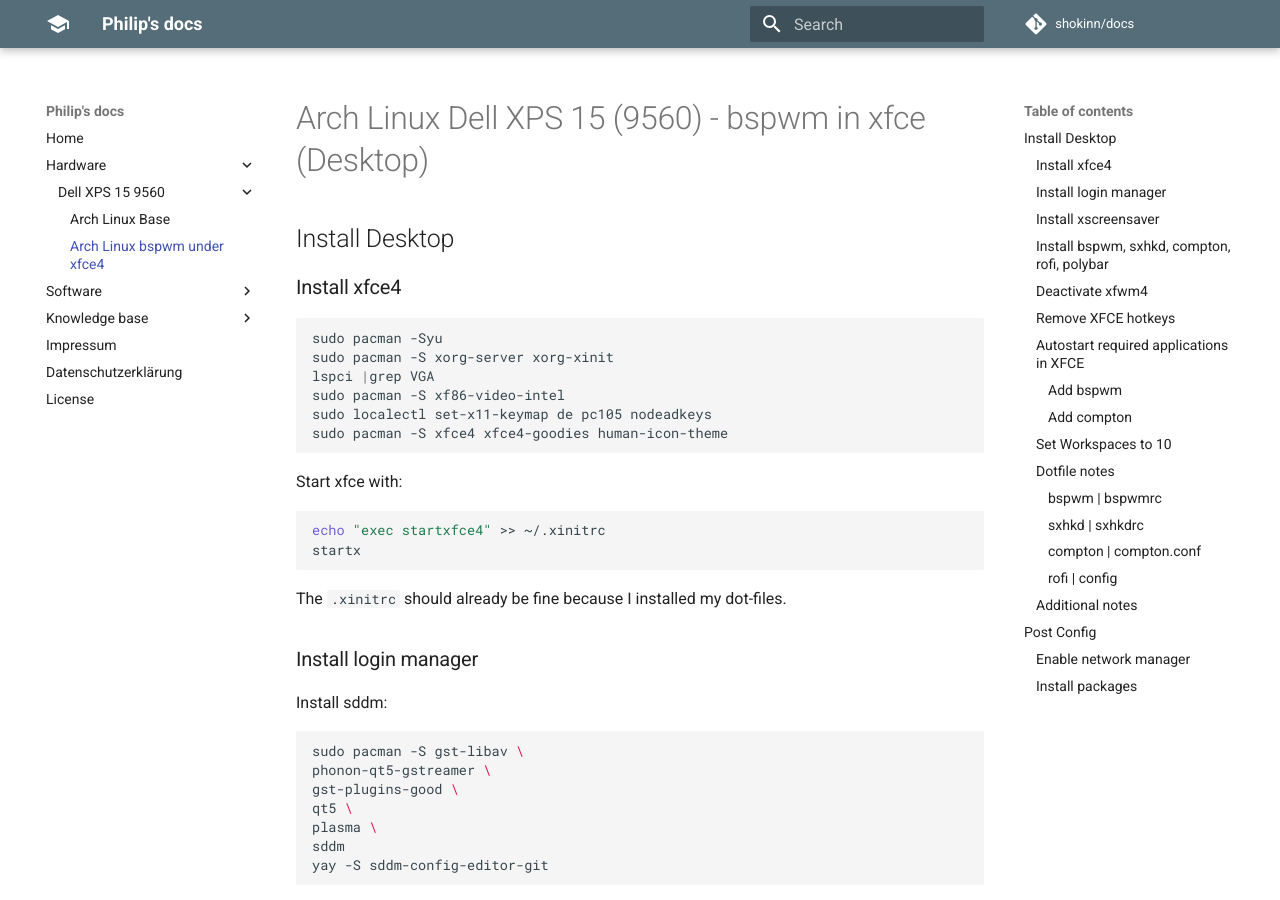
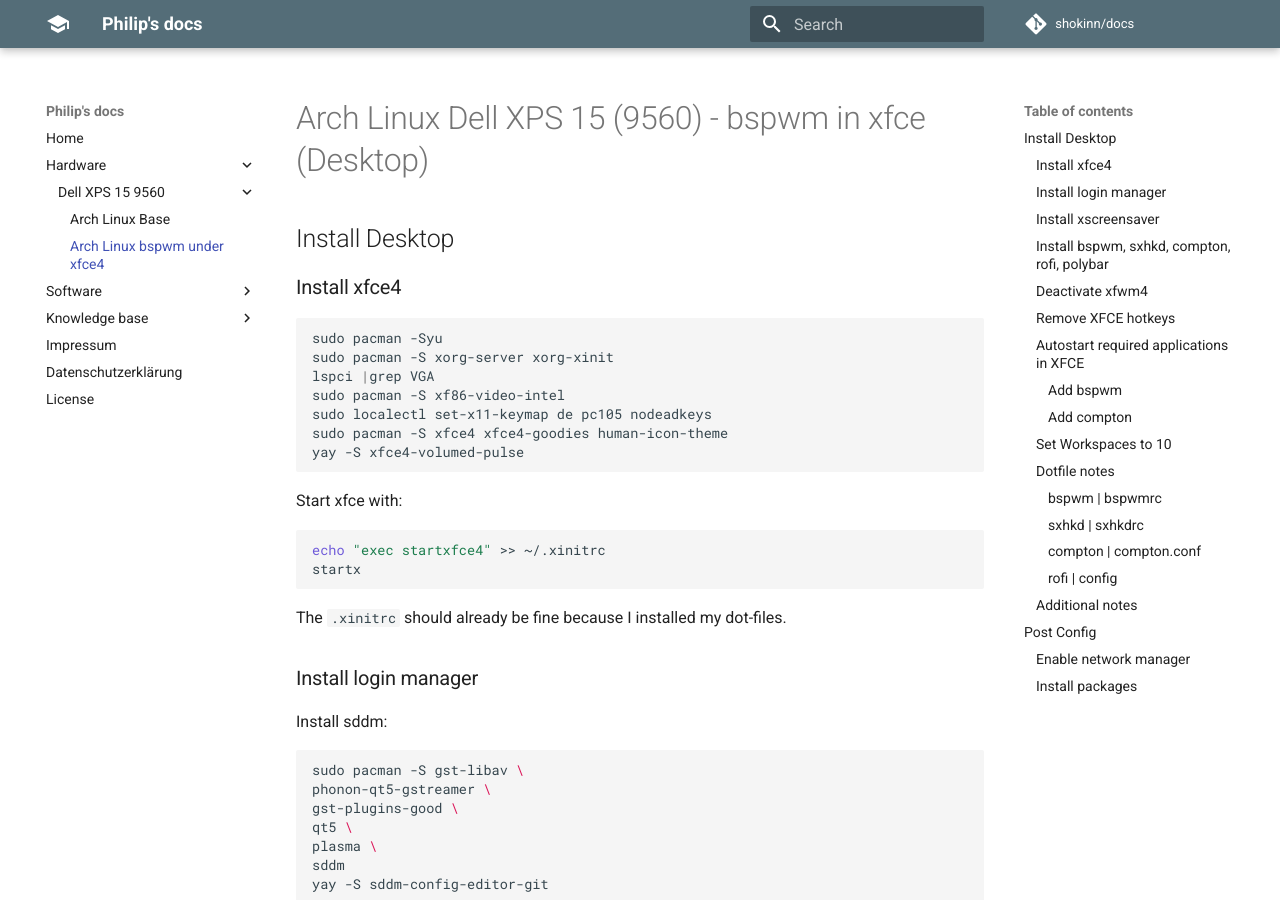
Before and after one commit to shokinn/docs, an MkDocs documentation site: the page built from docs/hardware/dell_xps_15_9560/dell_xps_15_9560_arch_linux_bspwm_in_xfce.md, in a window 1280 px wide and 900 px high. Built offline with MkDocs 1.6.1 and Material for MkDocs 9.7.7, drawn with Linux system fonts in a browser that asks for light colours; comment, search, counter and statistics services are not loaded.

Commit message:
add xfce4-volumed-pulse for audio control via Audio controll keys.

````diff
--- a/docs/hardware/dell_xps_15_9560/dell_xps_15_9560_arch_linux_bspwm_in_xfce.md
+++ b/docs/hardware/dell_xps_15_9560/dell_xps_15_9560_arch_linux_bspwm_in_xfce.md
@@ -11,6 +11,7 @@ lspci |grep VGA
 sudo pacman -S xf86-video-intel
 sudo localectl set-x11-keymap de pc105 nodeadkeys
 sudo pacman -S xfce4 xfce4-goodies human-icon-theme
+yay -S xfce4-volumed-pulse
 ```
 
 Start xfce with:
````
